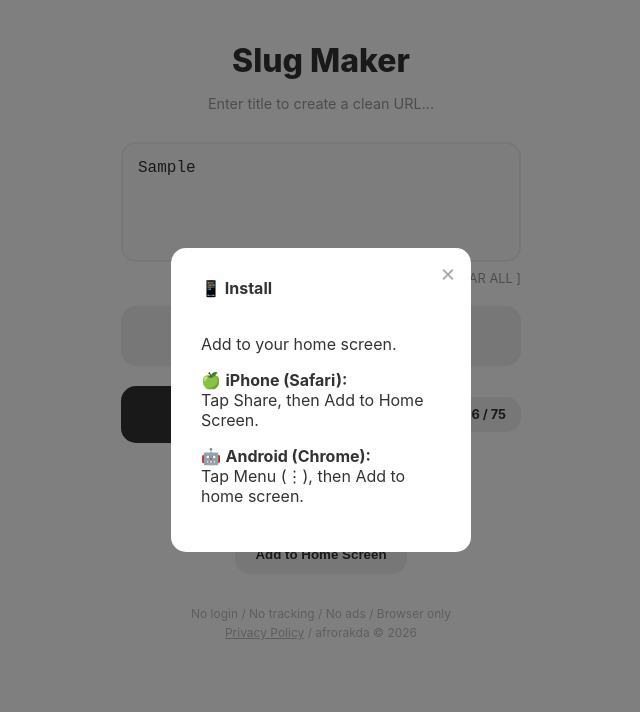
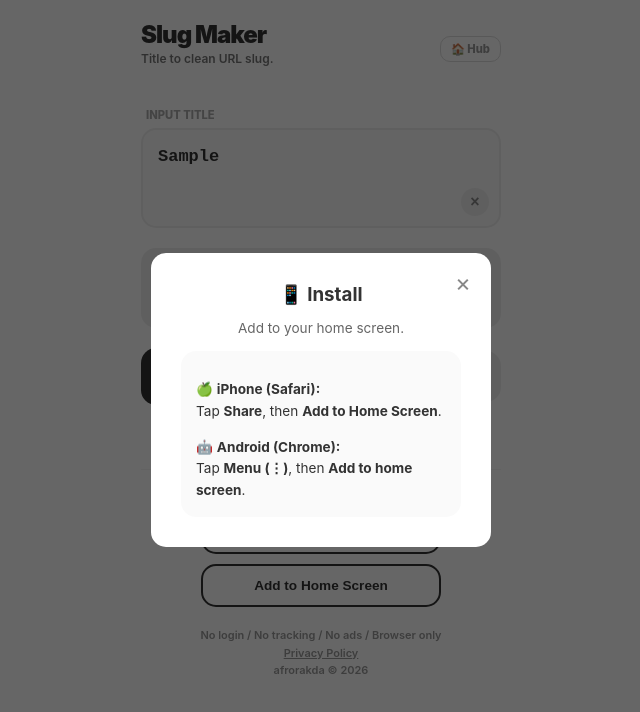
Before and after one commit to afrorakda/slug-maker, a plain HTML site: page index.html in a window 1280 px wide. Both pictures are taken after typing "Sample" into the empty fields and a click on the button "Add to Home Screen". Shown: the whole page, without its empty margins (319-959 px from the left). Drawn offline with Linux system fonts and the light colour scheme; no server answers.

Commit message:
Update index.html

```diff
--- a/index.html
+++ b/index.html
@@ -2,10 +2,14 @@
 <html lang="en">
 <head>
     <meta charset="UTF-8">
-    <meta name="viewport" content="width=device-width, initial-scale=1.0, maximum-scale=1.0, user-scalable=no">
+    <meta name="viewport" content="width=device-width, initial-scale=1.0, maximum-scale=1.0, user-scalable=no, viewport-fit=cover">
+    <meta name="apple-mobile-web-app-capable" content="yes">
+    <meta name="apple-mobile-web-app-status-bar-style" content="black">
     <title>Slug Maker - Fridge Combo</title>
+
+    <link rel="icon" href="image_18.png">
     <link rel="apple-touch-icon" href="image_18.png">
-    <link rel="icon" type="image/png" href="image_18.png">
+
     <style>
         :root {
             --bg: #fff;
@@ -13,181 +17,149 @@
             --accent: #eee;
             --input-bg: #fafafa;
             --radius: 15px;
+            --placeholder: #bbb;
             --error: #ff4d4d;
         }
 
-        * { box-sizing: border-box; -webkit-tap-highlight-color: transparent; }
+        * { -webkit-tap-highlight-color: transparent; box-sizing: border-box; }
+
         body {
-            margin: 0;
-            background-color: var(--bg);
-            color: var(--main);
+            margin: 0; padding: 0;
             font-family: -apple-system, BlinkMacSystemFont, "Segoe UI", Roboto, sans-serif;
-            display: flex;
-            flex-direction: column;
-            align-items: center;
-            min-height: 100vh;
-            padding: 20px;
+            background-color: var(--bg); color: var(--main);
+            display: flex; flex-direction: column; min-height: 100vh; align-items: center;
+            -webkit-font-smoothing: antialiased;
         }
 
-        .fridge-container { width: 100%; max-width: 400px; text-align: center; }
-
-        h1 { font-size: 2rem; margin-bottom: 5px; font-weight: 800; }
-        .subtitle { color: #999; font-size: 0.9rem; margin-bottom: 30px; }
-
-        /* Input Area (画像0/3準拠) */
-        .input-group { position: relative; margin-bottom: 10px; }
-        textarea {
-            width: 100%;
-            height: 120px;
-            background: var(--input-bg);
-            border: 2px solid var(--accent);
-            border-radius: var(--radius);
-            padding: 15px;
-            font-size: 1rem;
-            color: var(--main);
-            resize: none;
-            outline: none;
+        .container {
+            width: 100%; max-width: 400px; padding: 20px 20px 80px;
+            flex-grow: 1; display: flex; flex-direction: column; gap: 20px;
         }
 
-        .clear-btn {
-            display: block;
-            text-align: right;
-            font-size: 0.8rem;
-            color: #999;
-            cursor: pointer;
-            margin-top: 5px;
-            text-decoration: none;
+        header {
+            display: flex; justify-content: space-between; align-items: center;
+            margin-bottom: 10px; width: 100%;
+        }
+        .title-group h1 { font-size: 1.5rem; font-weight: 900; margin: 0; letter-spacing: -1px; }
+        .subtitle { font-size: 0.75rem; color: #777; font-weight: 600; margin-top: 2px; }
+
+        .hub-link {
+            text-decoration: none; font-size: 0.7rem; font-weight: 800; color: #999;
+            background: transparent; border: 1px solid #ddd; padding: 5px 10px; border-radius: 10px;
         }
 
-        /* Preview Area (画像3準拠) */
+        .input-group { display: flex; flex-direction: column; gap: 6px; position: relative; }
+        label { font-size: 0.7rem; font-weight: 800; color: #aaa; padding-left: 5px; }
+
+        textarea {
+            width: 100%; height: 100px;
+            background-color: var(--input-bg); border: 2.5px solid var(--accent);
+            border-radius: var(--radius); padding: 15px;
+            font-size: 17px; color: var(--main); outline: none; transition: 0.2s;
+            line-height: 1.4; font-weight: 600; resize: none;
+            /* iOS Safari対策 */
+            -webkit-appearance: none; -webkit-text-fill-color: var(--main); opacity: 1 !important;
+        }
+        textarea:focus { border-color: var(--main); background: #fff; }
+        textarea::placeholder { color: var(--placeholder); -webkit-text-fill-color: var(--placeholder); }
+
+        .clr-btn {
+            position: absolute; right: 12px; bottom: 12px;
+            width: 28px; height: 28px; background: rgba(0,0,0,0.05); color: #888;
+            border-radius: 50%; display: none; align-items: center; justify-content: center;
+            font-size: 16px; font-weight: bold; border: none; cursor: pointer;
+        }
+        textarea:not(:placeholder-shown) + .clr-btn { display: flex; }
+
         .preview-box {
-            background: var(--accent);
-            border-radius: var(--radius);
-            padding: 15px;
-            margin: 20px 0;
-            min-height: 60px;
-            word-break: break-all;
-            display: flex;
-            align-items: center;
-            justify-content: center;
-            font-weight: bold;
-            font-family: monospace;
+            background: var(--accent); border-radius: var(--radius);
+            padding: 20px; min-height: 80px; word-break: break-all;
+            display: flex; align-items: center; justify-content: center;
+            font-weight: 800; font-family: ui-monospace, monospace; font-size: 1.1rem;
+            text-align: center; color: var(--main);
         }
 
-        /* Actions (画像3準拠) */
-        .action-row {
-            display: flex;
-            align-items: center;
-            gap: 10px;
-            margin-bottom: 40px;
+        .action-row { display: flex; align-items: center; gap: 10px; }
+        .main-btn {
+            flex: 1; background-color: var(--main); color: #fff;
+            border: none; border-radius: var(--radius);
+            padding: 18px; font-size: 1.1rem; font-weight: 900;
+            cursor: pointer; -webkit-appearance: none;
         }
-        .main-btn {
-            flex: 1;
-            background: var(--main);
-            color: #fff;
-            border: none;
-            padding: 18px;
-            border-radius: var(--radius);
-            font-size: 1.1rem;
-            font-weight: bold;
+        .main-btn:active { transform: scale(0.97); }
+
+        .counter-badge {
+            background: var(--accent); padding: 18px 15px;
+            border-radius: var(--radius); font-size: 0.8rem;
+            font-weight: 800; min-width: 75px; text-align: center;
+        }
+        .counter-badge.over { color: var(--error); border: 2px solid var(--error); }
+
+        .status-msg { height: 24px; text-align: center; font-size: 0.8rem; font-weight: 800; color: #4CAF50; }
+
+        footer { width: 100%; padding: 40px 0; text-align: center; border-top: 1px solid #f5f5f5; }
+        .footer-btns { display: flex; flex-direction: column; gap: 10px; margin-bottom: 20px; align-items: center; }
+        .outline-btn {
+            width: 100%; max-width: 240px; background: #fff; color: var(--main); border: 2px solid var(--main);
+            padding: 12px; border-radius: var(--radius); text-decoration: none;
+            font-weight: 800; font-size: 0.85rem; display: flex; align-items: center; justify-content: center;
             cursor: pointer;
         }
-        .counter-badge {
-            background: var(--accent);
-            padding: 10px 15px;
-            border-radius: var(--radius);
-            font-size: 0.8rem;
-            font-weight: bold;
-            min-width: 60px;
-        }
-        .counter-badge.over { color: var(--error); border: 1px solid var(--error); }
+        .privacy-link { color: inherit; text-decoration: underline; }
+        .copy-info { font-size: 11px; color: #999; font-weight: 600; line-height: 1.6; }
 
-        /* Footer Components (★ここをスリムに修正) */
-        .footer-btns {
-            display: flex;
-            flex-direction: column;
-            align-items: center; /* 中央寄せ */
-            gap: 10px;
-            margin-bottom: 30px;
-        }
-        .kofi-btn {
-            display: inline-flex; /* 内容に合わせる */
-            align-items: center;
-            gap: 5px;
-            background: var(--main);
-            color: #fff;
-            text-decoration: none;
-            padding: 12px 20px; /* 横パディングで幅を調整 */
-            border-radius: var(--radius);
-            font-weight: bold;
-            font-size: 0.9rem;
-        }
-        .home-btn {
-            display: inline-block; /* 内容に合わせる */
-            background: var(--accent);
-            color: var(--main);
-            border: none;
-            padding: 12px 20px; /* 横パディングで幅を調整 */
-            border-radius: var(--radius);
-            font-weight: bold;
-            cursor: pointer;
-            width: auto; /* 幅を自動に */
-        }
-
-        footer { font-size: 0.75rem; color: #bbb; line-height: 1.6; }
-        footer a { color: #bbb; text-decoration: underline; }
-
-        /* Simple Modal (画像1/5準拠) */
-        .modal {
-            display: none; position: fixed; top: 0; left: 0; width: 100%; height: 100%;
-            background: rgba(0,0,0,0.5); justify-content: center; align-items: center;
-            z-index: 1000;
-        }
-        .modal-content {
-            background: #fff; padding: 30px; border-radius: var(--radius);
-            max-width: 300px; position: relative; text-align: left;
-        }
-        .close-modal { position: absolute; top: 10px; right: 15px; font-size: 1.5rem; cursor: pointer; color: #aaa; }
+        .modal { display: none; position: fixed; top: 0; left: 0; width: 100%; height: 100%; background: rgba(0,0,0,0.6); justify-content: center; align-items: center; z-index: 1000; }
+        .modal-content { background: #fff; padding: 30px; border-radius: var(--radius); width: 85%; max-width: 340px; text-align: center; position: relative; }
+        .modal-close { position: absolute; top: 15px; right: 20px; font-size: 1.5rem; color: #888; cursor: pointer; }
     </style>
 </head>
 <body>
-
-<div class="fridge-container">
-    <h1>Slug Maker</h1>
-    <p class="subtitle">Enter title to create a clean URL...</p>
+<div class="container">
+    <header>
+        <div class="title-group">
+            <h1>Slug Maker</h1>
+            <p class="subtitle">Title to clean URL slug.</p>
+        </div>
+        <a href="https://afrorakda.github.io/" class="hub-link">🏠 Hub</a>
+    </header>
 
     <div class="input-group">
+        <label>INPUT TITLE</label>
         <textarea id="input" placeholder="e.g., My Awesome Blog Post 2026"></textarea>
-        <div id="clear" class="clear-btn">[ CLEAR ALL ]</div>
+        <button class="clr-btn" onclick="clearAll()">×</button>
     </div>
 
     <div class="preview-box" id="preview">---</div>
 
     <div class="action-row">
-        <button class="main-btn" id="copy">Copy Slug</button>
+        <button class="main-btn" id="copyBtn" onclick="copySlug()">Copy Slug</button>
         <div class="counter-badge" id="counter">0 / 75</div>
     </div>
 
-    <div class="footer-btns">
-        <a href="https://ko-fi.com/afrorakda" target="_blank" class="kofi-btn">
-            <span>☕</span> Support me on Ko-fi
-        </a>
-        <button class="home-btn" id="homeBtn">Add to Home Screen</button>
-    </div>
+    <div class="status-msg" id="status"></div>
 
     <footer>
-        No login / No tracking / No ads / Browser only<br>
-        <a href="#">Privacy Policy</a> / afrorakda © 2026
+        <div class="footer-btns">
+            <a href="https://ko-fi.com/afrorakda" target="_blank" class="outline-btn" id="kofi-btn">☕️buy me a coffee</a>
+            <button class="outline-btn" onclick="showModal()" id="install-btn">Add to Home Screen</button>
+        </div>
+        <div class="copy-info">
+            No login / No tracking / No ads / Browser only<br>
+            <a href="https://afrorakda.com/privacy/" class="privacy-link">Privacy Policy</a><br>
+            afrorakda © 2026
+        </div>
     </footer>
 </div>
 
-<div id="modal" class="modal">
-    <div class="modal-content">
-        <span class="close-modal" id="close">&times;</span>
-        <strong>📱 Install</strong><br><br>
-        <p>Add to your home screen.</p>
-        <p>🍏 <strong>iPhone (Safari):</strong><br>Tap Share, then Add to Home Screen.</p>
-        <p>🤖 <strong>Android (Chrome):</strong><br>Tap Menu (⋮), then Add to home screen.</p>
+<div id="installModal" class="modal" onclick="closeModal()">
+    <div class="modal-content" onclick="event.stopPropagation()">
+        <span class="modal-close" onclick="closeModal()">×</span>
+        <h3 id="m-title" style="margin:0 0 10px;">📱 Install</h3>
+        <p id="m-desc" style="font-size: 0.85rem; color: #666; margin-bottom:15px;">Add to your home screen.</p>
+        <div style="background:#fafafa; padding:15px; border-radius:15px; text-align:left; font-size:0.85rem; line-height: 1.6;">
+            <p id="m-ios">🍏 <b>iPhone (Safari):</b><br>Tap <b>Share</b>, then <b>Add to Home Screen</b>.</p>
+            <p id="m-and" style="margin-bottom:0;">🤖 <b>Android (Chrome):</b><br>Tap <b>Menu (⋮)</b>, then <b>Add to home screen</b>.</p>
+        </div>
     </div>
 </div>
 
@@ -195,20 +167,18 @@
     const input = document.getElementById('input');
     const preview = document.getElementById('preview');
     const counter = document.getElementById('counter');
-    const copyBtn = document.getElementById('copy');
-    const clearBtn = document.getElementById('clear');
-    const modal = document.getElementById('modal');
+    const copyBtn = document.getElementById('copyBtn');
+    const status = document.getElementById('status');
 
-    // Slug Logic (The Stoic Filter)
     function generateSlug(text) {
         return text
             .toString()
             .normalize('NFKD')
             .toLowerCase()
             .trim()
-            .replace(/[^\w\s-]/g, '') // 日本語・記号を抹殺
-            .replace(/[\s_]+/g, '-')  // スペースをハイフンに
-            .replace(/-+/g, '-');     // 連続ハイフンを1つに
+            .replace(/[^\w\s-]/g, '')
+            .replace(/[\s_]+/g, '-')
+            .replace(/-+/g, '-');
     }
 
     input.addEventListener('input', () => {
@@ -219,27 +189,52 @@
         counter.classList.toggle('over', len > 75);
     });
 
-    copyBtn.addEventListener('click', () => {
+    function copySlug() {
         const text = preview.textContent;
         if (text !== '---') {
-            navigator.clipboard.writeText(text);
-            const originalText = copyBtn.textContent;
-            copyBtn.textContent = 'Copied!';
-            setTimeout(() => copyBtn.textContent = originalText, 1500);
+            navigator.clipboard.writeText(text).then(() => {
+                const originalText = copyBtn.textContent;
+                copyBtn.textContent = 'Copied!';
+                status.innerText = "✨ Copied to clipboard!";
+                setTimeout(() => {
+                    copyBtn.textContent = originalText;
+                    status.innerText = "";
+                }, 1500);
+            });
         }
-    });
+    }
 
-    clearBtn.addEventListener('click', () => {
+    function clearAll() {
         input.value = '';
         preview.textContent = '---';
         counter.textContent = '0 / 75';
         counter.classList.remove('over');
-    });
+        input.focus();
+    }
 
-    document.getElementById('homeBtn').onclick = () => modal.style.display = 'flex';
-    document.getElementById('close').onclick = () => modal.style.display = 'none';
-    window.onclick = (event) => { if (event.target == modal) modal.style.display = 'none'; };
+    function showModal() { document.getElementById('installModal').style.display = 'flex'; }
+    function closeModal() { document.getElementById('installModal').style.display = 'none'; }
+
+    async function loadFooter() {
+        try {
+            const res = await fetch('footer.json');
+            if (!res.ok) return;
+            const data = await res.json();
+            if (data.kofi) {
+                const k = document.getElementById('kofi-btn');
+                k.href = data.kofi.url;
+                k.innerText = data.kofi.text;
+            }
+            if (data.install) {
+                document.getElementById('install-btn').innerText = data.install.text;
+                document.getElementById('m-title').innerText = data.install.title;
+                document.getElementById('m-desc').innerText = data.install.msg;
+                document.getElementById('m-ios').innerHTML = data.install.ios;
+                document.getElementById('m-and').innerHTML = data.install.android;
+            }
+        } catch(e) {}
+    }
+    window.onload = loadFooter;
 </script>
-
 </body>
 </html>
```
